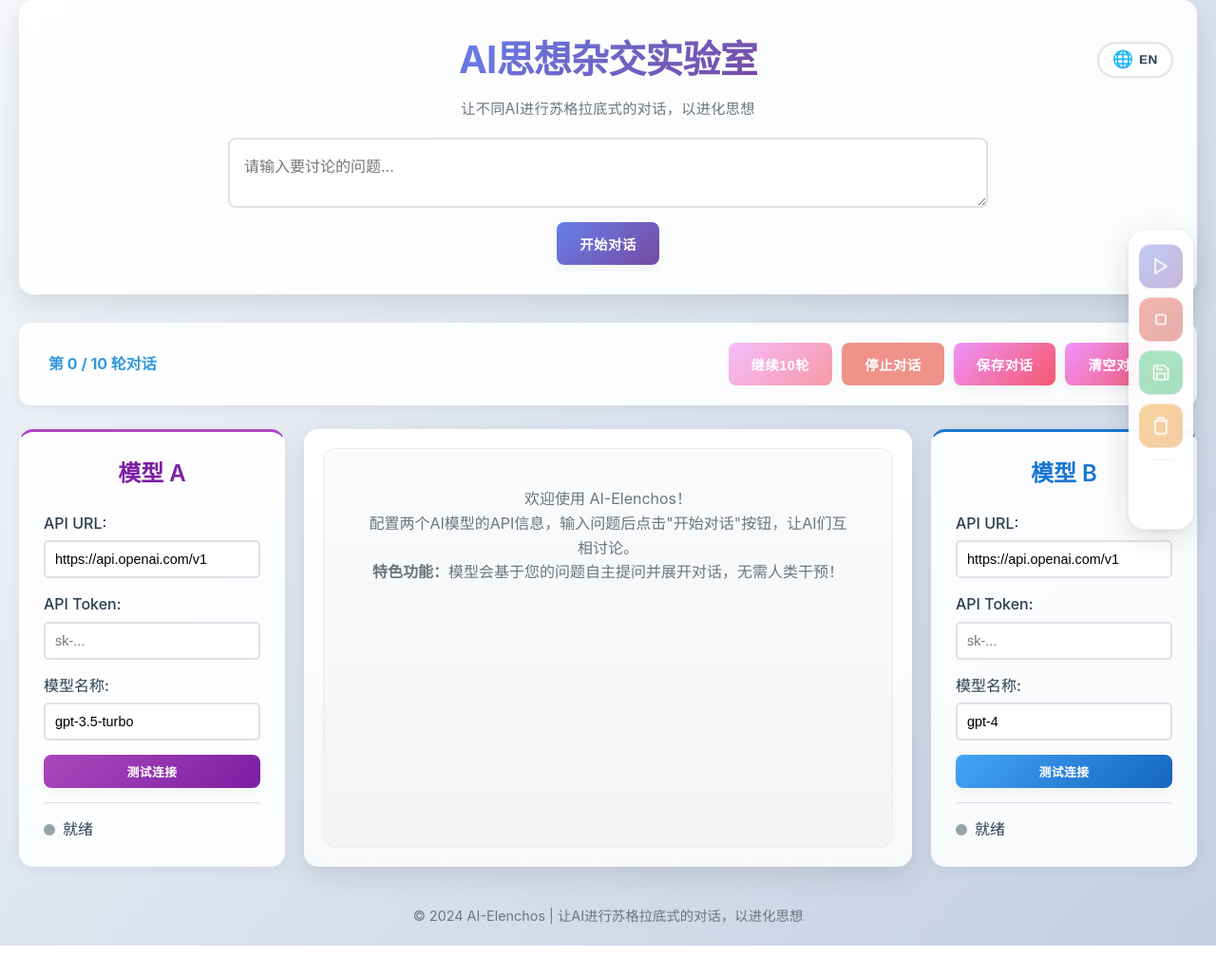
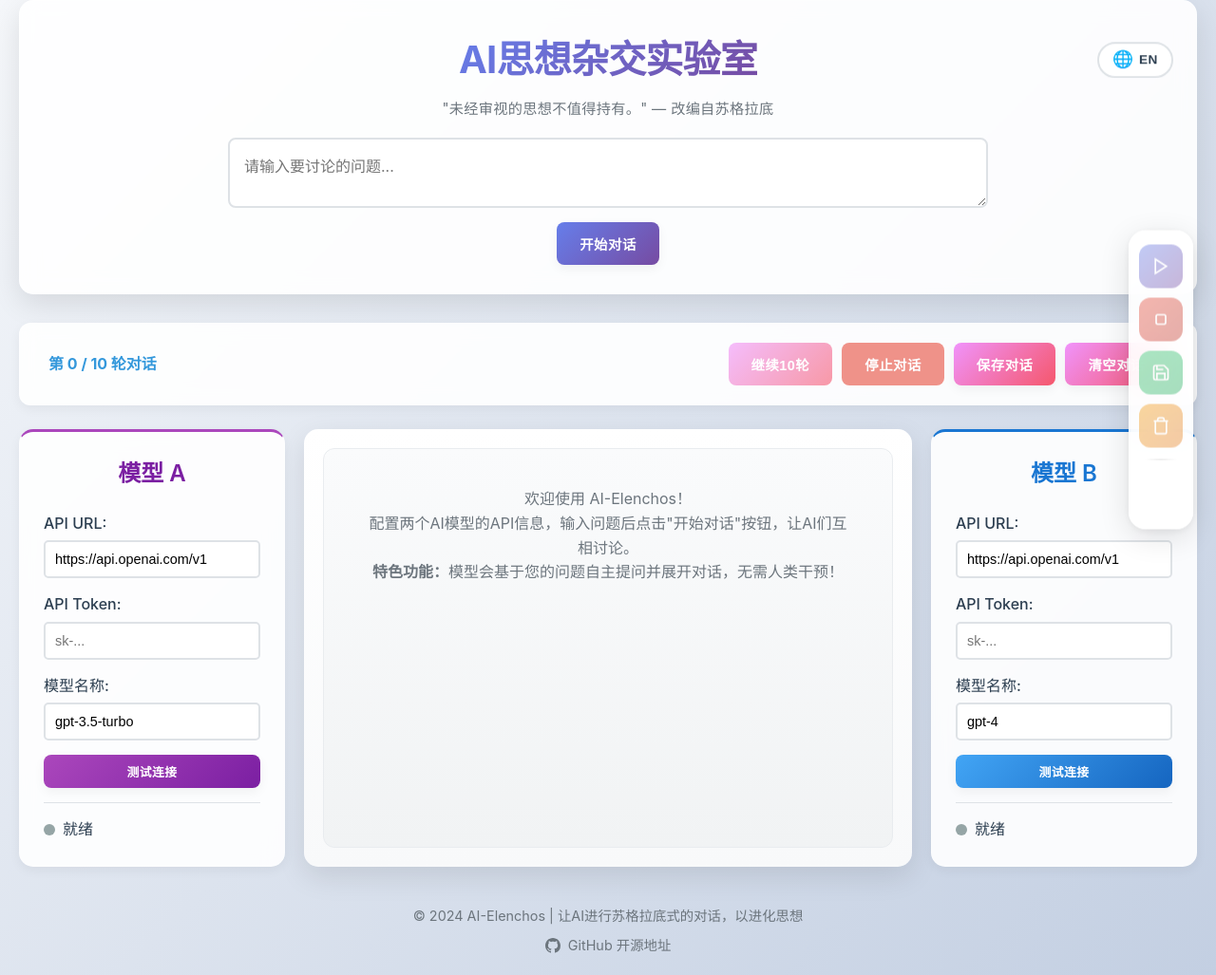
Before and after one commit to WillingSasi/AI-Elenchos, a plain HTML site: page frontend/index.html in a window 1280 px wide. Shown: the whole page at 95% size. Before the commit the page ends 996 px from the top, so only its background shows below. Drawn offline with Linux system fonts and the light colour scheme.

Commit message:
Add Socrates quote as subtitle and GitHub link in footer
- Replace subtitle with "未经审视的思想不值得持有" / "The unexamined idea is not worth holding"
- Add GitHub repo link with icon in page footer
- Update i18n dictionary for both languages

Co-authored-by: Cursor <cursoragent@cursor.com>

```diff
--- a/frontend/index.html
+++ b/frontend/index.html
@@ -17,7 +17,7 @@
                     <span id="langLabel">EN</span>
                 </button>
             </div>
-            <p class="site-subtitle" data-i18n="siteSubtitle">让不同AI进行苏格拉底式的对话，以进化思想</p>
+            <p class="site-subtitle" data-i18n="siteSubtitle">"未经审视的思想不值得持有。" — 改编自苏格拉底</p>
             <div class="user-input-section">
                 <textarea id="userQuestion" data-i18n-placeholder="inputPlaceholder" placeholder="请输入要讨论的问题..." rows="2"></textarea>
                 <button id="startBtn" class="btn primary" data-i18n="startBtn">开始对话</button>
@@ -113,6 +113,12 @@
         <!-- 底部信息 -->
         <footer class="footer">
             <p data-i18n="footer">&copy; 2024 AI-Elenchos | 让AI进行苏格拉底式的对话，以进化思想</p>
+            <p class="footer-github">
+                <a href="https://github.com/WillingSasi/AI-Elenchos" target="_blank" rel="noopener noreferrer">
+                    <svg width="16" height="16" viewBox="0 0 16 16" fill="currentColor" style="vertical-align: text-bottom; margin-right: 4px;"><path d="M8 0C3.58 0 0 3.58 0 8c0 3.54 2.29 6.53 5.47 7.59.4.07.55-.17.55-.38 0-.19-.01-.82-.01-1.49-2.01.37-2.53-.49-2.69-.94-.09-.23-.48-.94-.82-1.13-.28-.15-.68-.52-.01-.53.63-.01 1.08.58 1.23.82.72 1.21 1.87.87 2.33.66.07-.52.28-.87.51-1.07-1.78-.2-3.64-.89-3.64-3.95 0-.87.31-1.59.82-2.15-.08-.2-.36-1.02.08-2.12 0 0 .67-.21 2.2.82.64-.18 1.32-.27 2-.27.68 0 1.36.09 2 .27 1.53-1.04 2.2-.82 2.2-.82.44 1.1.16 1.92.08 2.12.51.56.82 1.27.82 2.15 0 3.07-1.87 3.75-3.65 3.95.29.25.54.73.54 1.48 0 1.07-.01 1.93-.01 2.2 0 .21.15.46.55.38A8.013 8.013 0 0016 8c0-4.42-3.58-8-8-8z"/></svg>
+                    <span data-i18n="footerGithub">GitHub 开源地址</span>
+                </a>
+            </p>
         </footer>
     </div>
 
--- a/frontend/script.js
+++ b/frontend/script.js
@@ -5,8 +5,9 @@ const i18nDict = {
     zh: {
         // 页面结构
         siteTitle: 'AI思想杂交实验室',
-        siteSubtitle: '让不同AI进行苏格拉底式的对话，以进化思想',
+        siteSubtitle: '"未经审视的思想不值得持有。" — 改编自苏格拉底',
         footer: '© 2024 AI-Elenchos | 让AI进行苏格拉底式的对话，以进化思想',
+        footerGithub: 'GitHub 开源地址',
         // 输入 & 按钮
         inputPlaceholder: '请输入要讨论的问题...',
         startBtn: '开始对话',
@@ -67,8 +68,9 @@ const i18nDict = {
     },
     en: {
         siteTitle: 'AI Thought Hybridization Lab',
-        siteSubtitle: 'Where AI Engages in Socratic Dialogue to Evolve Ideas',
+        siteSubtitle: '"The unexamined idea is not worth holding." — Adapted from Socrates',
         footer: '© 2024 AI-Elenchos | Where AI Engages in Socratic Dialogue to Evolve Ideas',
+        footerGithub: 'Open Source on GitHub',
         inputPlaceholder: 'Enter a topic for discussion...',
         startBtn: 'Start',
         continueBtn: '+10 Rounds',
--- a/frontend/style.css
+++ b/frontend/style.css
@@ -701,6 +701,20 @@ body {
     font-size: 0.9rem;
 }
 
+.footer-github {
+    margin-top: 8px;
+}
+
+.footer-github a {
+    color: var(--text-light);
+    text-decoration: none;
+    transition: color 0.2s ease;
+}
+
+.footer-github a:hover {
+    color: var(--text-color);
+}
+
 /* 加载遮罩层 */
 .loading-overlay {
     position: fixed;
```
